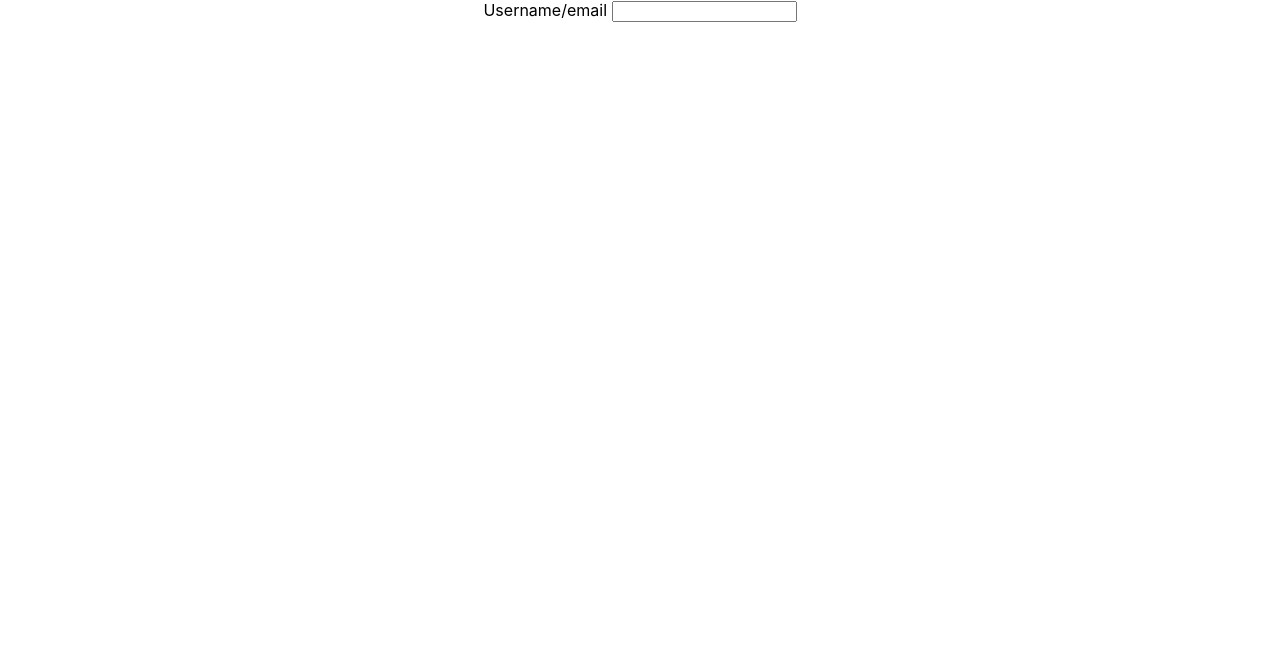
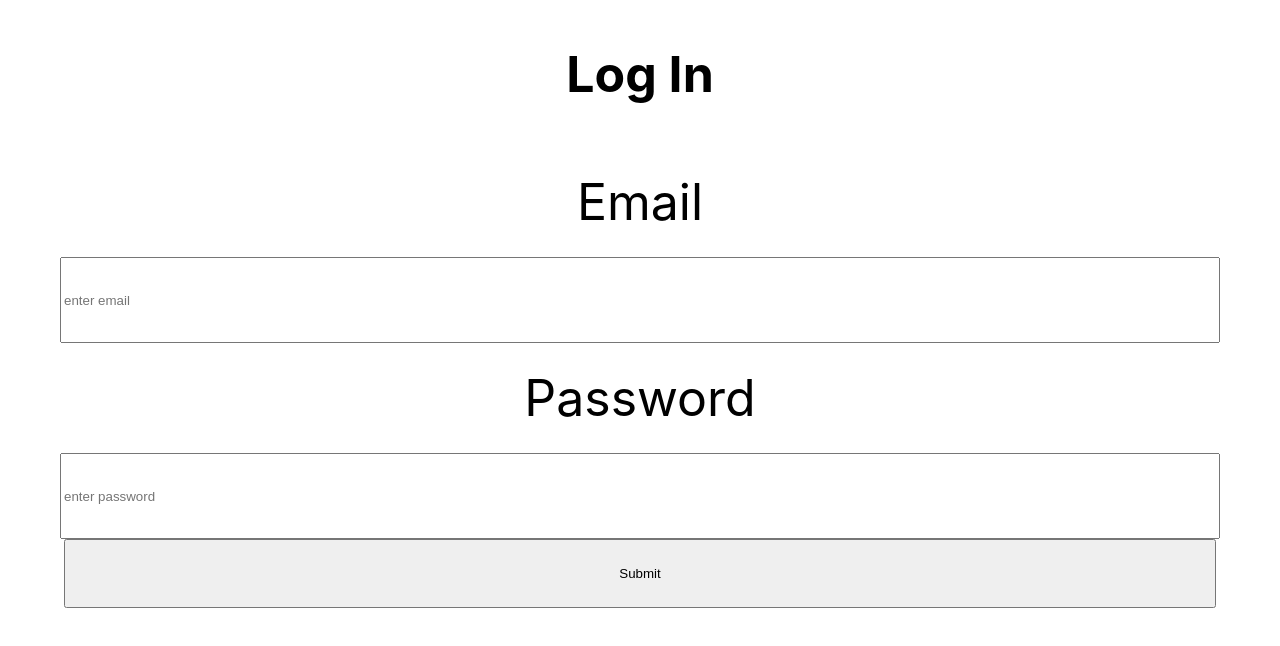
Before and after one commit to cfgdelaware23/Team-12, a React (Create React App) app in the folder client/: page /LogIn in a window 1280 px wide. Shown: the top 646 px of the page. Built offline with nearby package versions, Linux system fonts and the light colour scheme.

Commit message:
Finished base UI for Login page

```diff
--- a/client/src/pages/Login.css
+++ b/client/src/pages/Login.css
@@ -3,3 +3,44 @@ h1 {
     text-align: center;
 
   }
+  .main_container {
+    display: flex;
+    flex-direction: column;
+    align-items: center;
+    justify-content: center;
+
+    padding: 10px;
+  }
+
+  .input {
+    color: black;
+    display: flex;
+    flex-direction: column;
+    align-items: center;
+    justify-content: center;
+    height: 10vh;
+    width: 90vw;
+    padding: 10;
+  }
+
+
+
+  .input_heading {
+    color: black;
+    font-size: 50px;
+    padding: 25px;
+
+  }
+
+
+  .submit_button {
+    padding: 25px;
+    width: 90vw;
+  }
+
+  .heading {
+    color: black;
+    font-size: 50px;
+
+
+  }
--- a/client/src/pages/Login.js
+++ b/client/src/pages/Login.js
@@ -1,12 +1,34 @@
 import './Login.css';
+import { useState } from 'react';
+
+
 
 function Login() {
+
+  const handleSubmit = () => {
+
+  }
+  const [email, setEmail] = useState('')
+  const [password, setPassword] = useState('')
   return (
-    <div>
-       <form>
-          <label> Username/email </label>
-          <input></input>
+    <div className='main_container'>
+      <h1 className='heading'> Log In </h1>
+       <form className='main_container' onSubmit={handleSubmit}>
+          <label className='input_heading'> Email </label>
+          <input className='input'id='email' name='email' placeholder='enter email'
+          onChange={
+            (e) => setEmail(e.target.value)} type="email"></input>
+
+          <label className='input_heading'> Password </label>
+          <input className='input' type='password'
+            id='password' name='password' placeholder='enter password'
+            onChange={
+              (e) => setPassword(e.target.value)}></input>
+
+          <input className='submit_button' type="submit" value="Submit"></input>
        </form>
+
+
     </div>
 
   );
```
